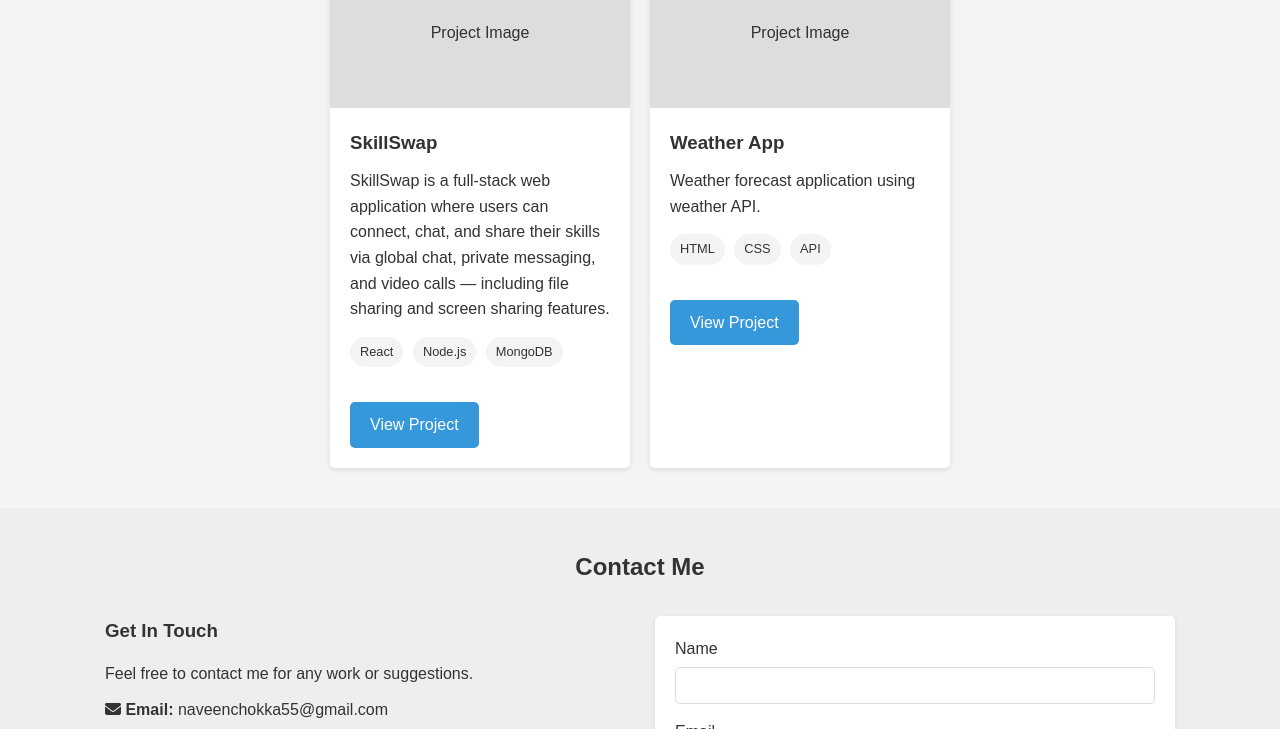
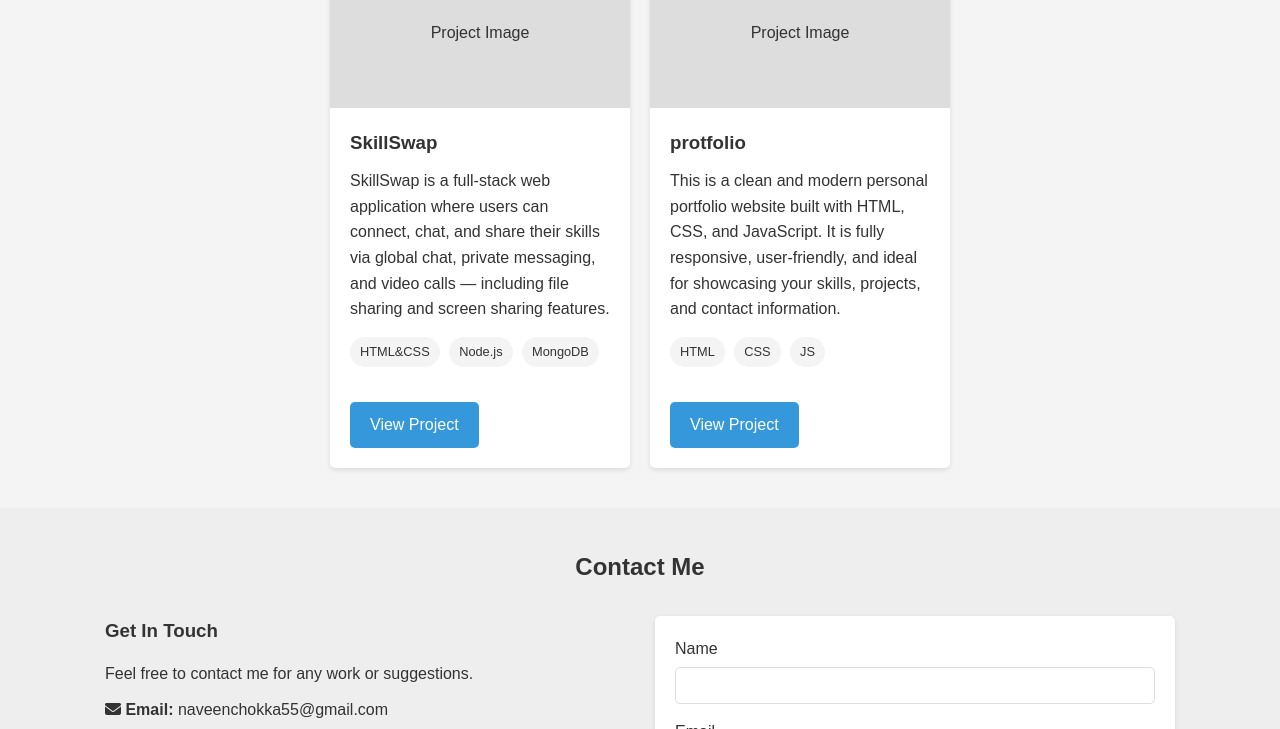
Before and after one commit to Naveench8486/portfolio, a plain HTML site: page index.html in a window 1280 px wide. Shown: the part 1280-2009 px from the top of the page. Drawn offline with Linux system fonts and the light colour scheme.

Commit message:
Update index.html

```diff
--- a/index.html
+++ b/index.html
@@ -100,7 +100,7 @@
                         <h3>SkillSwap</h3>
                         <p>SkillSwap is a full-stack web application where users can connect, chat, and share their skills via global chat, private messaging, and video calls — including file sharing and screen sharing features.</p>
                         <div class="technologies">
-                            <span>React</span>
+                            <span>HTML&CSS</span>
                             <span>Node.js</span>
                             <span>MongoDB</span>
                         </div>
@@ -112,14 +112,14 @@
                 <div class="project-card">
                     <div class="project-img">Project Image</div>
                     <div class="project-info">
-                        <h3>Weather App</h3>
-                        <p>Weather forecast application using weather API.</p>
+                        <h3>protfolio</h3>
+                        <p>This is a clean and modern personal portfolio website built with HTML, CSS, and JavaScript. It is fully responsive, user-friendly, and ideal for showcasing your skills, projects, and contact information.</p>
                         <div class="technologies">
                             <span>HTML</span>
                             <span>CSS</span>
-                            <span>API</span>
+                            <span>JS</span>
                         </div>
-                        <a href="#" class="btn">View Project</a>
+                        <a href="https://github.com/Naveench8486/portfolio" class="btn">View Project</a>
                     </div>
                 </div>
             </div>
```
